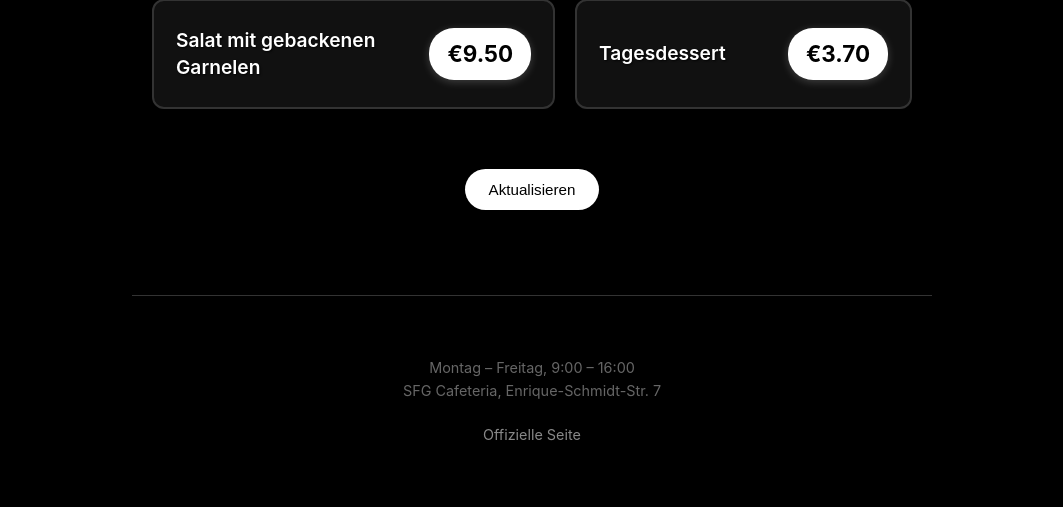
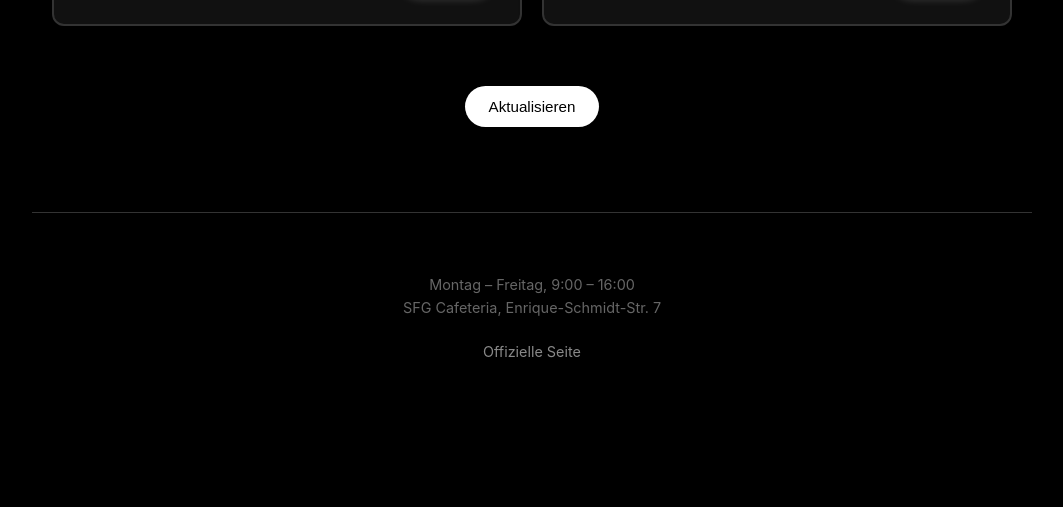
Before and after one commit to michaelwrasmann/cafe-unique-menu, a plain HTML site: page index.html in a window 1280 px wide. Shown: the part 733-1240 px from the top of the page, without its empty margins (108-1171 px from the left). After the commit the page ends 1158 px from the top, so only its background shows below. Drawn offline with Linux system fonts and the light colour scheme.

Commit message:
Update index.html

```diff
--- a/index.html
+++ b/index.html
@@ -25,7 +25,7 @@
         }
 
         .container {
-            max-width: 800px;
+            max-width: 1000px;
             width: 100%;
             margin: 0 auto;
         }
```
